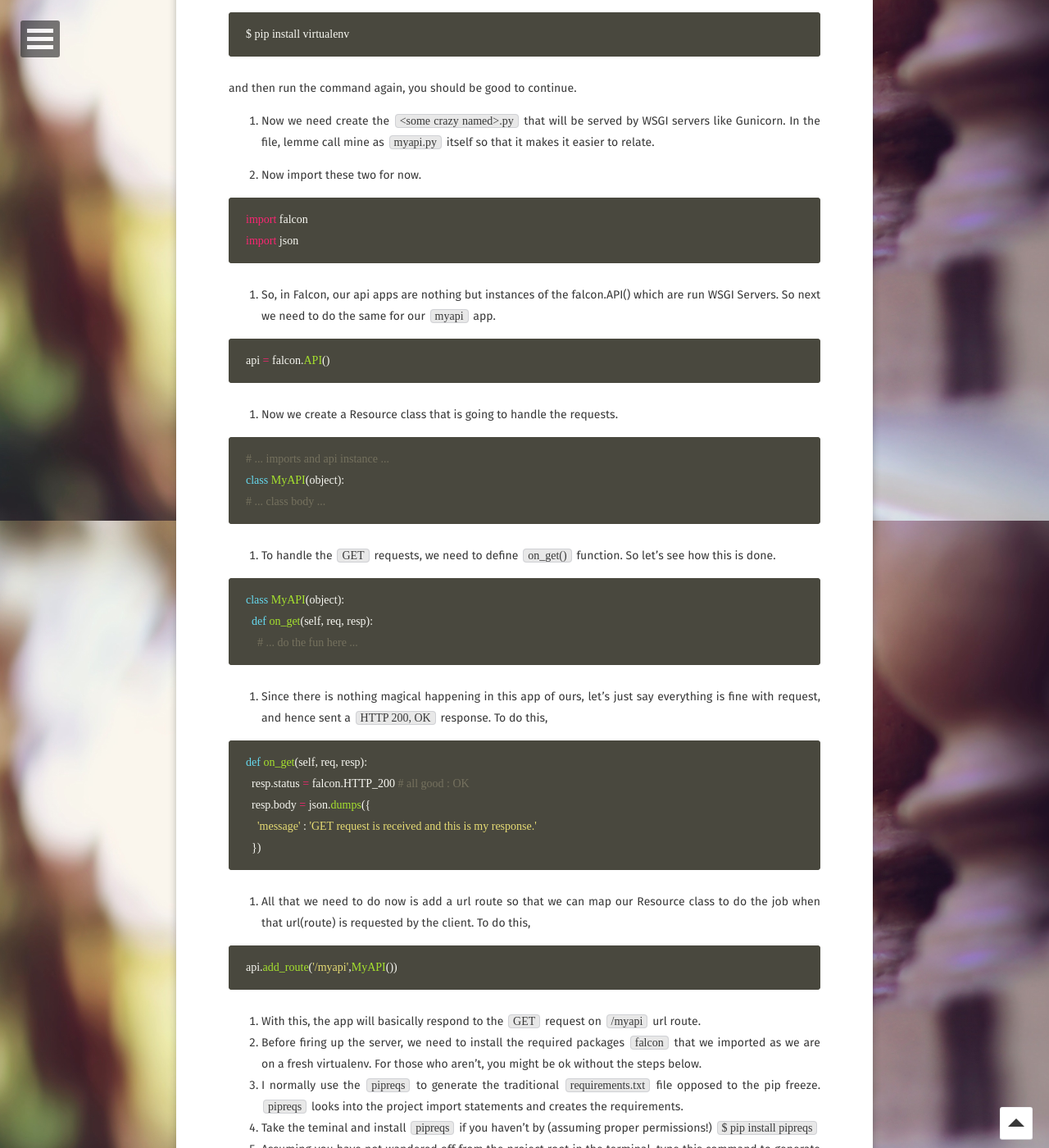
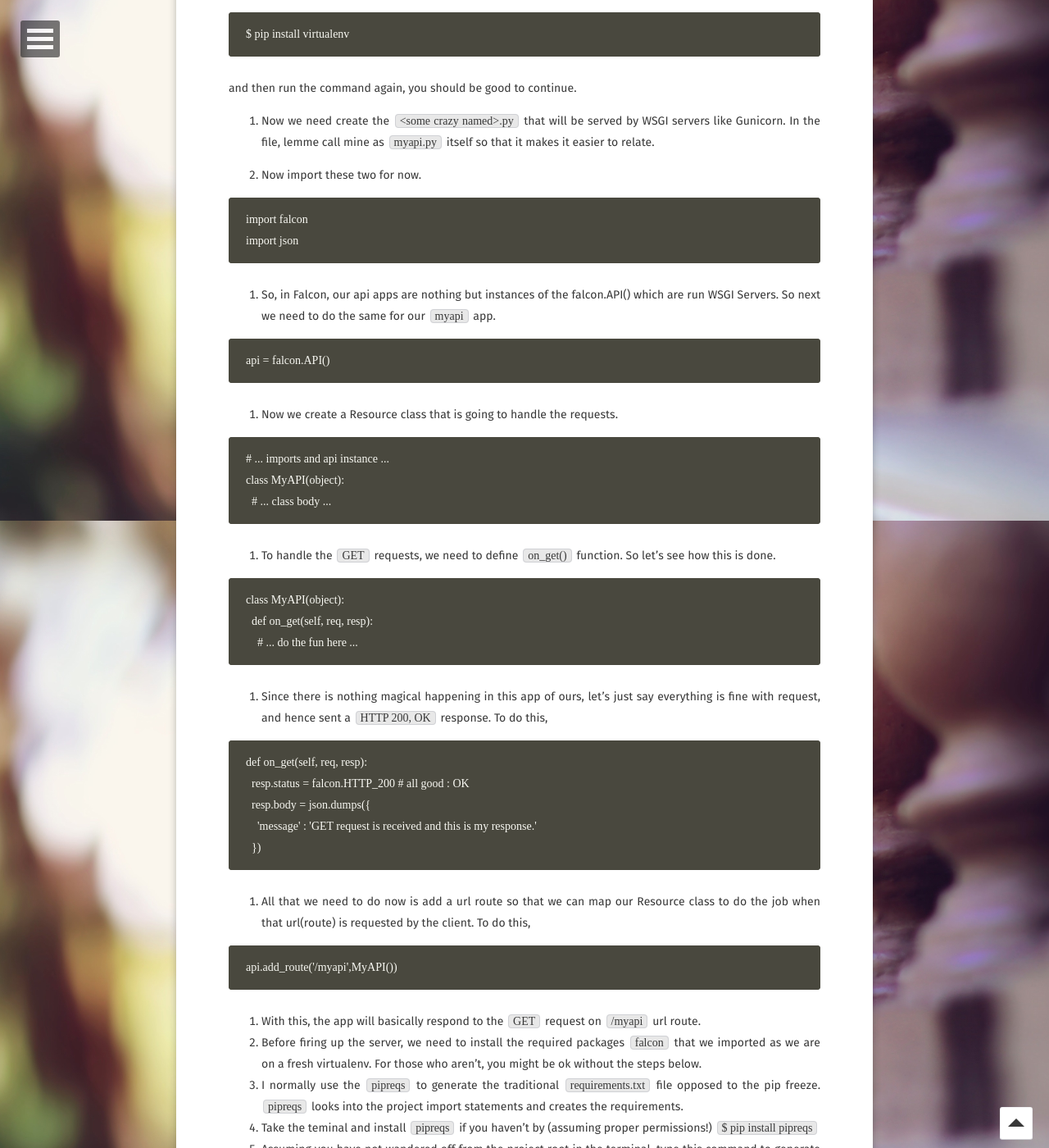
Before and after one commit to sreecodeslayer/sreecodeslayer.github.io, a Jekyll site: the page built from _posts/2016-11-09-your-first-falcon-api.md, in a window 1280 px wide and 1400 px high, scrolled down 1165 px. Shown: the whole window at 82% size. Built offline with Jekyll 4.4.1, drawn with Linux system fonts in a browser that asks for light colours; some web fonts are replaced; comment, search, counter and statistics services are not loaded.

Commit message:
Post 2 - formatting

````diff
--- a/_posts/2016-11-09-your-first-falcon-api.md
+++ b/_posts/2016-11-09-your-first-falcon-api.md
@@ -48,28 +48,28 @@ Alright then, let's dive into creating our first Falcon app that listens to some
 
 5. Now import these two for now.
 
-  ```python
+  ```
   import falcon
   import json
   ```
 
 6. So, in Falcon, our api apps are nothing but instances of the falcon.API() which are run WSGI Servers. So next we need to do the same for our `myapi` app.
 
-  ```python
+  ```
   api = falcon.API()
   ```
 
 7. Now we create a Resource class that is going to handle the requests.
 
-  ```python
+  ```
   # ... imports and api instance ...
   class MyAPI(object):
-  # ... class body ...
+    # ... class body ...
   ```
 
 8. To handle the `GET` requests, we need to define `on_get()` function. So let's see how this is done.
 
-  ```python
+  ```
   class MyAPI(object):
     def on_get(self, req, resp):
       # ... do the fun here ...
@@ -77,7 +77,7 @@ Alright then, let's dive into creating our first Falcon app that listens to some
 
 9. Since there is nothing magical happening in this app of ours, let's just say everything is fine with request, and hence sent a `HTTP 200, OK` response. To do this,
 
-  ```python
+  ```
   def on_get(self, req, resp):
     resp.status = falcon.HTTP_200 # all good : OK
     resp.body = json.dumps({
@@ -87,7 +87,7 @@ Alright then, let's dive into creating our first Falcon app that listens to some
 
 10. All that we need to do now is add a url route so that we can map our Resource class to do the job when that url(route) is requested by the client. To do this,
 
-  ```python
+  ```
   api.add_route('/myapi',MyAPI())
   ```
 11. With this, the app will basically respond to the `GET` request on `/myapi` url route.
````
